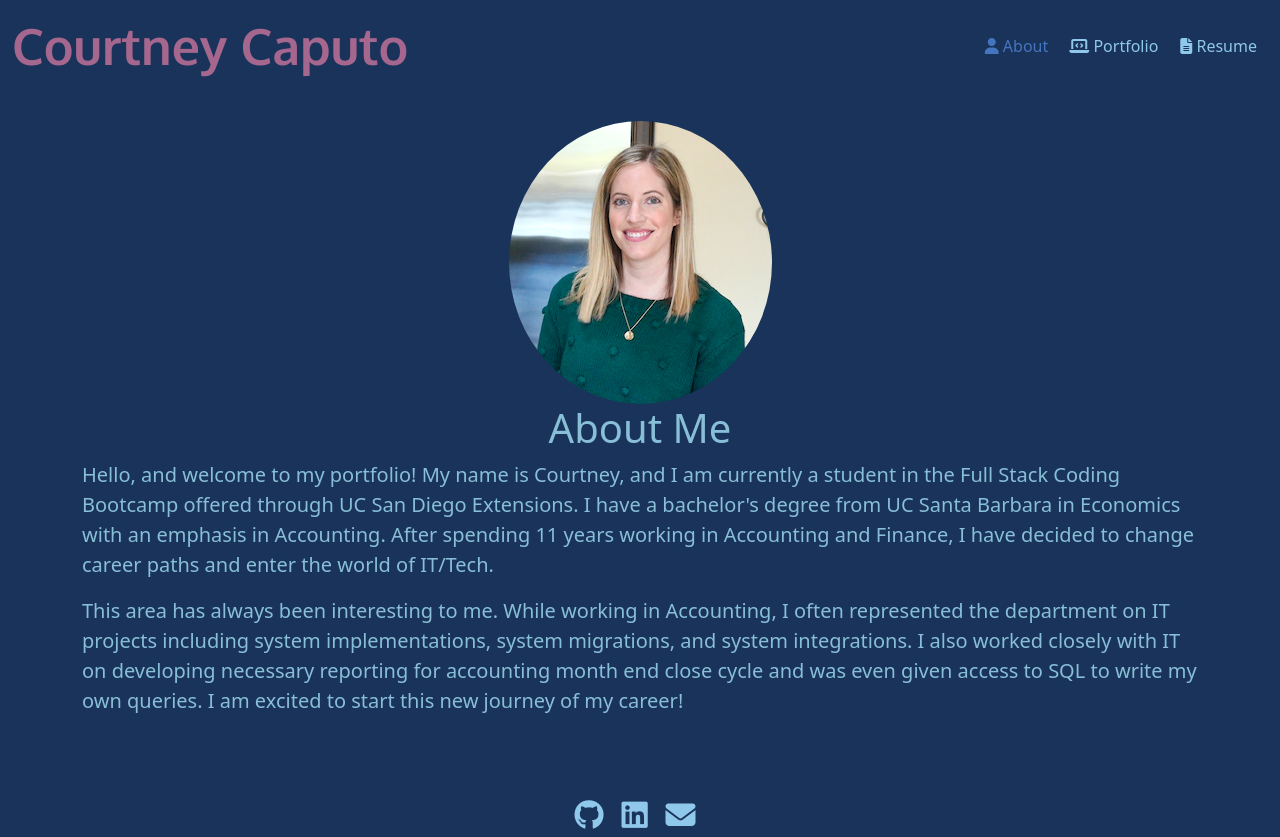
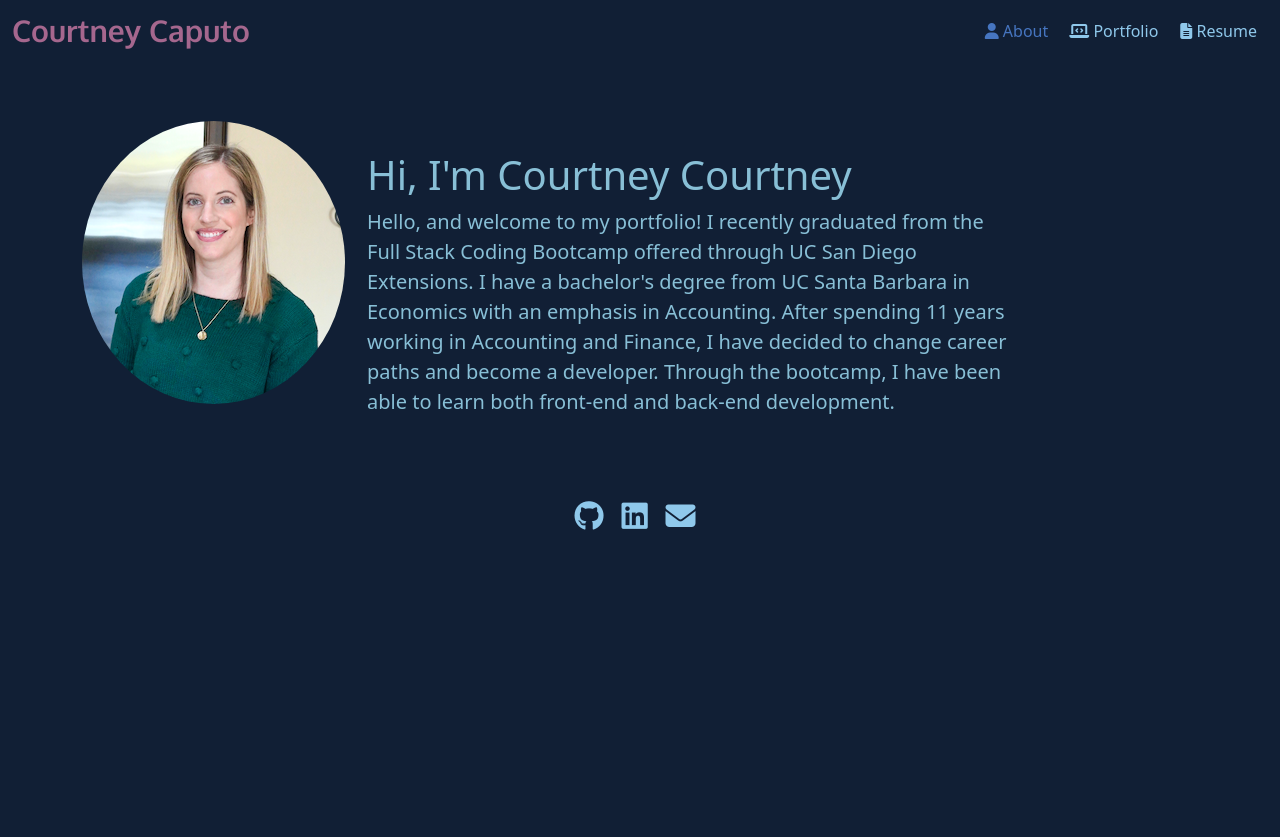
Before and after one commit to courtneycaputo/react-portfolio, a React (Create React App) app: page / in a window 1280 px wide. After the commit the page ends 800 px from the top, so only its background shows below. Built offline with nearby package versions, Linux system fonts and the light colour scheme.

Commit message:
update about me

```diff
--- a/src/components/Header/index.js
+++ b/src/components/Header/index.js
@@ -2,7 +2,7 @@ import React from 'react';
 
 function NavTabs({ currentPage, handlePageChange }) {
   const headerStyle = {
-    background: "#19335A",
+    background: "#111f35",
   }
 
   return (
--- a/src/components/pages/About.js
+++ b/src/components/pages/About.js
@@ -1,26 +1,32 @@
 import React from 'react';
 import myPicture from '../../assets/mypicture.png';
-import { Row } from 'react-bootstrap';
+import { Row, Col } from 'react-bootstrap';
 
 
 export default function About() {
   return (
     <div className="container aboutMeText text-color">
       <br></br>
-      <center><img src={myPicture} className="my-picture" alt="Courtney" /></center>
+      <br></br>
 
-      <h1><Row className="justify-content-md-center">
-       About Me
-      </Row></h1>
-      <p>
-      Hello, and welcome to my portfolio! My name is Courtney, and I am currently a student in the Full Stack Coding Bootcamp offered through UC San Diego Extensions. I have a bachelor's degree from UC Santa Barbara in Economics with an emphasis in Accounting. After spending 11 years working in Accounting and Finance, I have decided to change career paths and enter the world of IT/Tech.
-      </p>
 
-      <p>
-        This area has always been interesting to me. While working in Accounting, I often represented the department on IT projects including system implementations, system migrations, and system integrations. I also worked closely with IT on developing necessary reporting for accounting month end close cycle and was even given access to SQL to write my own queries. I am excited to start this new journey of my career!
-      </p>
+      <Row>
+        <Col lg="3">
+          <img src={myPicture} className="my-picture" alt="Courtney" />
+        </Col>
+
+        <Col lg="7">
+          <p>
+          <br></br>
+          <h1>Hi, I'm Courtney Courtney</h1>
+            Hello, and welcome to my portfolio! I recently graduated from the Full Stack Coding Bootcamp offered through UC San Diego Extensions. I have a bachelor's degree from UC Santa Barbara in Economics with an emphasis in Accounting. After spending 11 years working in Accounting and Finance, I have decided to change career paths and become a developer. Through the bootcamp, I have been able to learn both front-end and back-end development.
+          </p>
+        </Col>
+
+      </Row>
       <br></br>
       <br></br>
+
     </div>
   );
 }
--- a/src/index.css
+++ b/src/index.css
@@ -8,7 +8,7 @@
     --teal: #00FFCC;
     --purple: #CC00FF;
 
-    --background: #19335A;
+    --background: #111f35;
     --activelink: #4675C0;
     --link: #8FC8EB;
     --medium: #697A98;
@@ -42,7 +42,7 @@
 /* Navigation */
 .navTitle{
     font-family: 'Oxygen', sans-serif;
-    font-size: 50px;
+    font-size: 30px;
     color: var(--contrast);
 }
 
```
Also changed, not shown: public/favicon.ico.png (added), 1 other file (tests, documents, lock files or other folders).
